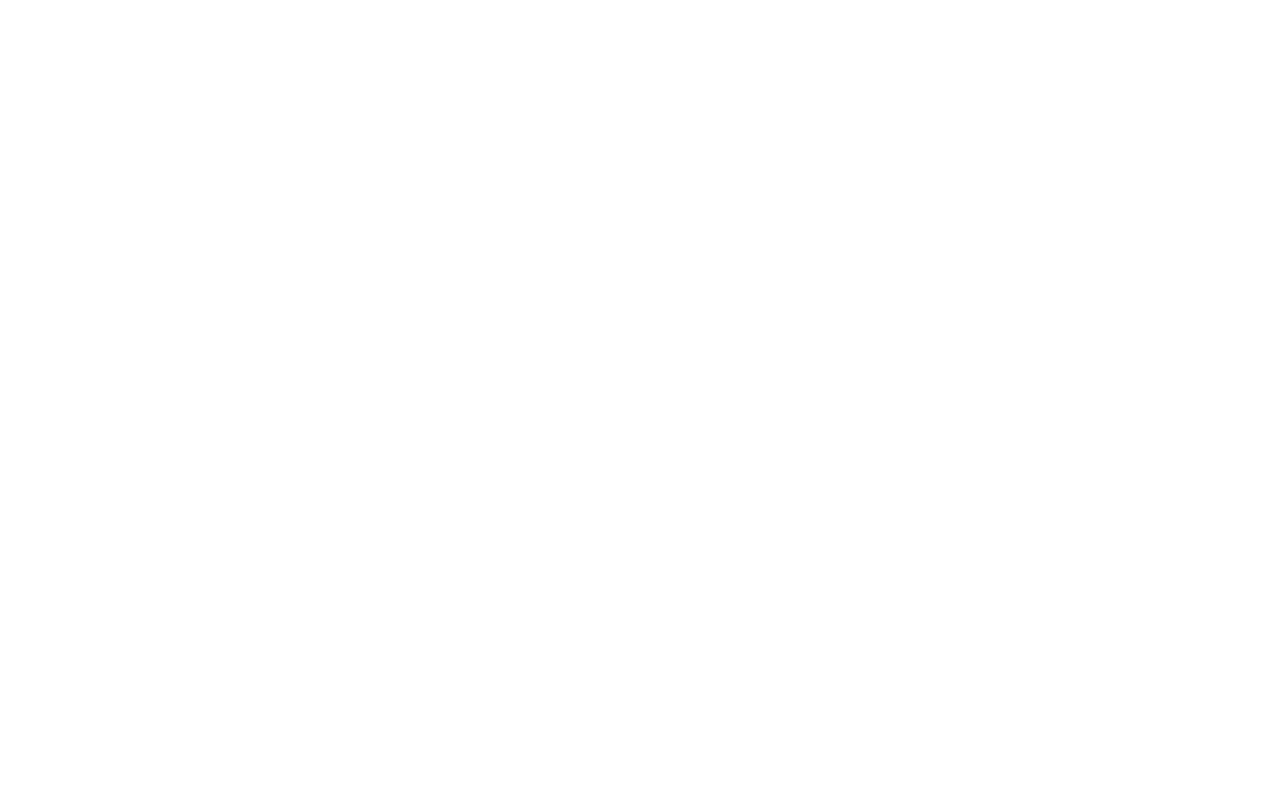
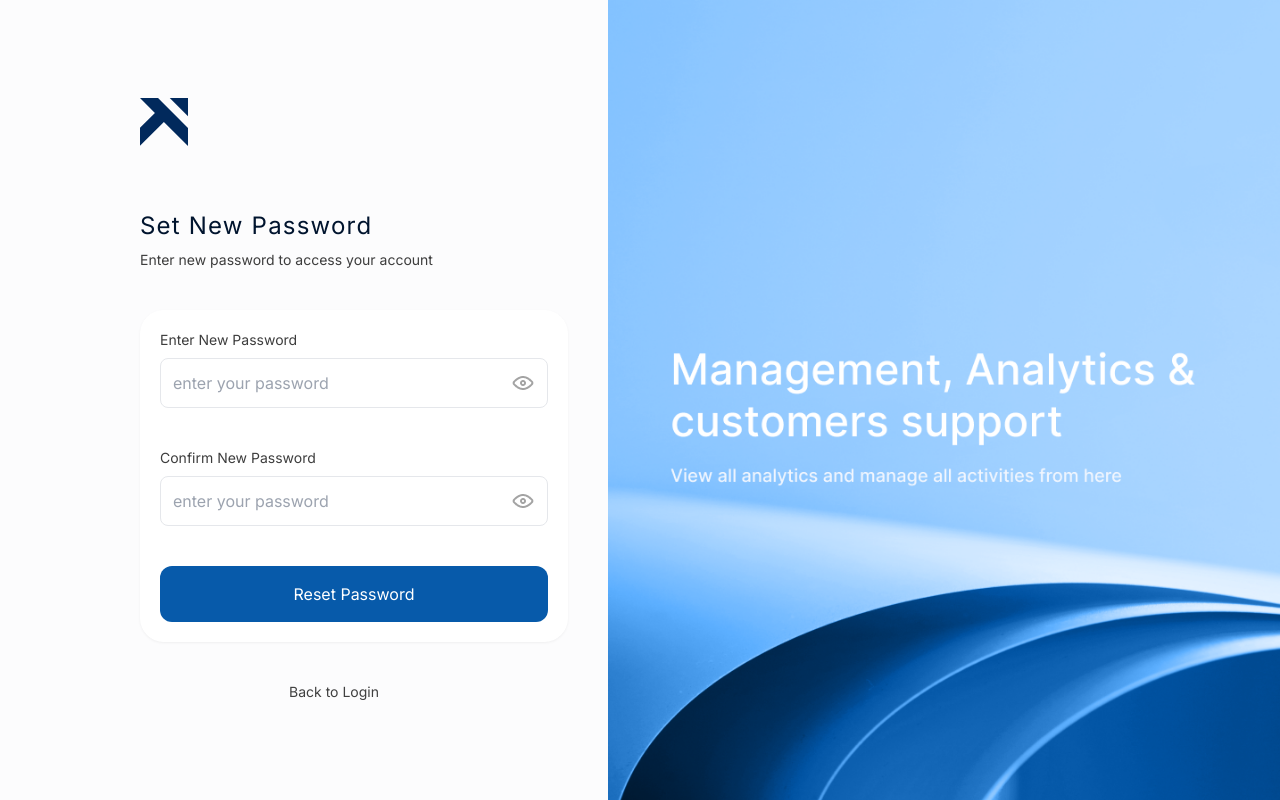
Before and after one commit to popsam22/lantan-frontend, a React (Vite) app: page /set-password in a window 1280 px wide. Before the commit this address had no page. Built offline with nearby package versions, Linux system fonts and the light colour scheme.

Commit message:
feat: set password

```diff
--- a/src/App.tsx
+++ b/src/App.tsx
@@ -7,6 +7,7 @@
 import Login from "./pages/Login";
 import Register from "./pages/register/Register";
 import ForgotPassword from "./pages/register/ForgotPassword";
+import SetPassword from "./pages/register/SetPassword";
 
 const App = () => {
   return (
@@ -15,6 +16,7 @@
         <Route path="/login" element={<Login />} />
         <Route path="/register" element={<Register />} />
         <Route path="/reset-password" element={<ForgotPassword />} />
+        <Route path="/set-password" element={<SetPassword />} />
         <Route path="/" element={<RootLayout />}>
           <Route index element={<Navigate to="/payments" replace />} />
           <Route index path="/payments" element={<Payments />} />
--- a/src/pages/Login.tsx
+++ b/src/pages/Login.tsx
@@ -8,8 +8,8 @@
   const navigate = useNavigate();
   return (
     <section>
-      <div className="flex justify-between flex-1 overflow-hidden h-screen">
-        <div className="flex flex-1 flex-col m-20 pl-5 justify-center">
+      <div className="flex justify-between flex-1 overflow-hidden h-screen bg-[#FCFCFD]">
+        <div className="flex flex-1 flex-col m-20 pl-5 justify-center w-full relative left-10">
           <div className="mb-16">
             <img
               src={Lantan}
@@ -89,7 +89,7 @@
           <img
             src={bg}
             alt="background image"
-            width={680}
+            width={672}
             height={900}
             className=""
           />
--- a/src/pages/register/ForgotPassword.tsx
+++ b/src/pages/register/ForgotPassword.tsx
@@ -7,8 +7,8 @@
   const navigate = useNavigate();
   return (
     <section>
-      <div className="flex justify-between flex-1 overflow-hidden h-screen">
-        <div className="flex flex-1 flex-col m-20 pl-5 justify-center">
+      <div className="flex justify-between flex-1 overflow-hidden h-screen bg-[#FCFCFD]">
+        <div className="flex flex-1 flex-col m-20 pl-5 justify-center w-full relative left-10">
           <div className="mb-16">
             <img
               src={Lantan}
@@ -66,7 +66,7 @@
           <img
             src={bg}
             alt="background image"
-            width={680}
+            width={672}
             height={900}
             className=""
           />
--- a/src/pages/register/Register.tsx
+++ b/src/pages/register/Register.tsx
@@ -7,8 +7,8 @@
   const navigate = useNavigate();
   return (
     <section>
-      <div className="flex justify-between flex-1 overflow-hidden h-screen">
-        <div className="flex flex-1 flex-col m-20 pl-5 justify-center">
+      <div className="flex justify-between flex-1 overflow-hidden h-screen bg-[#FCFCFD]">
+        <div className="flex flex-1 flex-col m-20 pl-5 justify-center w-full relative left-10">
           <div className="mb-16">
             <img
               src={Lantan}
@@ -72,7 +72,7 @@
           <img
             src={bg}
             alt="background image"
-            width={680}
+            width={672}
             height={900}
             className=""
           />
--- /dev/null
+++ b/src/pages/register/SetPassword.tsx
@@ -0,0 +1,103 @@
+import password from "../../assets/password.png";
+import Lantan from "../../assets/Lantan.svg";
+import bg from "../../assets/Frame 484.png";
+import { useNavigate } from "react-router-dom";
+
+const SetPassword = () => {
+  const navigate = useNavigate();
+  return (
+    <section>
+      <div className="flex justify-between flex-1 overflow-hidden h-screen bg-[#FCFCFD]">
+        <div className="flex flex-1 flex-col m-20 pl-5 justify-center w-full relative left-10">
+          <div className="mb-16">
+            <img
+              src={Lantan}
+              alt="lantan logo"
+              width={48}
+              height={48}
+              className="object-contain"
+            />
+          </div>
+          <div className="mb-10">
+            <h1 className="text-2xl text-[#00142E] tracking-wider mb-2">
+              Set New Password
+            </h1>
+            <p className="text-[#3D3D3D] text-sm">
+              Enter new password to access your account
+            </p>
+          </div>
+          <div className="flex flex-col items-center bg-white w-full max-w-[488px] p-5 mb-10 rounded-3xl drop-shadow-sm">
+            <div className="flex flex-col mb-10 w-full">
+              <label
+                htmlFor="new-password"
+                className="text-sm text-[#3D3D3D] mb-2"
+              >
+                Enter New Password
+              </label>
+              <div className="flex border p-3 rounded-lg justify-between ">
+                <input
+                  type="text"
+                  placeholder="enter your password"
+                  className="flex flex-1 outline-none"
+                />
+                <img
+                  src={password}
+                  alt="password"
+                  width={24}
+                  height={24}
+                  className="hover:cursor-pointer ml-2"
+                />
+              </div>
+            </div>
+            <div className="flex flex-col mb-10 w-full">
+              <label
+                htmlFor="confirm-password"
+                className="text-sm text-[#3D3D3D] mb-2"
+              >
+                Confirm New Password
+              </label>
+              <div className="flex border p-3 rounded-lg justify-between">
+                <input
+                  type="text"
+                  placeholder="enter your password"
+                  className="flex flex-1 outline-none"
+                />
+                <img
+                  src={password}
+                  alt="password"
+                  width={24}
+                  height={24}
+                  className="hover:cursor-pointer ml-2"
+                />
+              </div>
+            </div>
+            <div className="flex w-full">
+              <button className="w-full text-white rounded-xl p-4  bg-[#075AAA] hover:cursor-pointer">
+                Reset Password
+              </button>
+            </div>
+          </div>
+          <div className="flex justify-center items-center relative -left-5">
+            <p
+              className="text-sm text-[#404040] hover:cursor-pointer hover:text-[#075AAA]"
+              onClick={() => navigate("/login")}
+            >
+              Back to Login
+            </p>
+          </div>
+        </div>
+        <div>
+          <img
+            src={bg}
+            alt="background image"
+            width={672}
+            height={900}
+            className=""
+          />
+        </div>
+      </div>
+    </section>
+  );
+};
+
+export default SetPassword;
```
